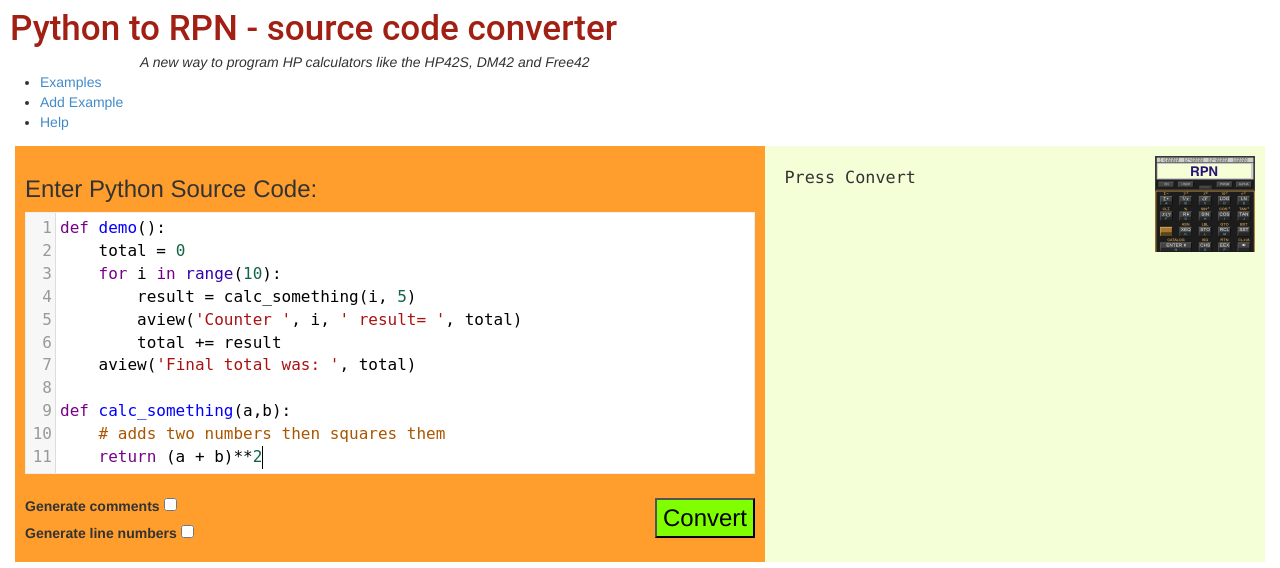
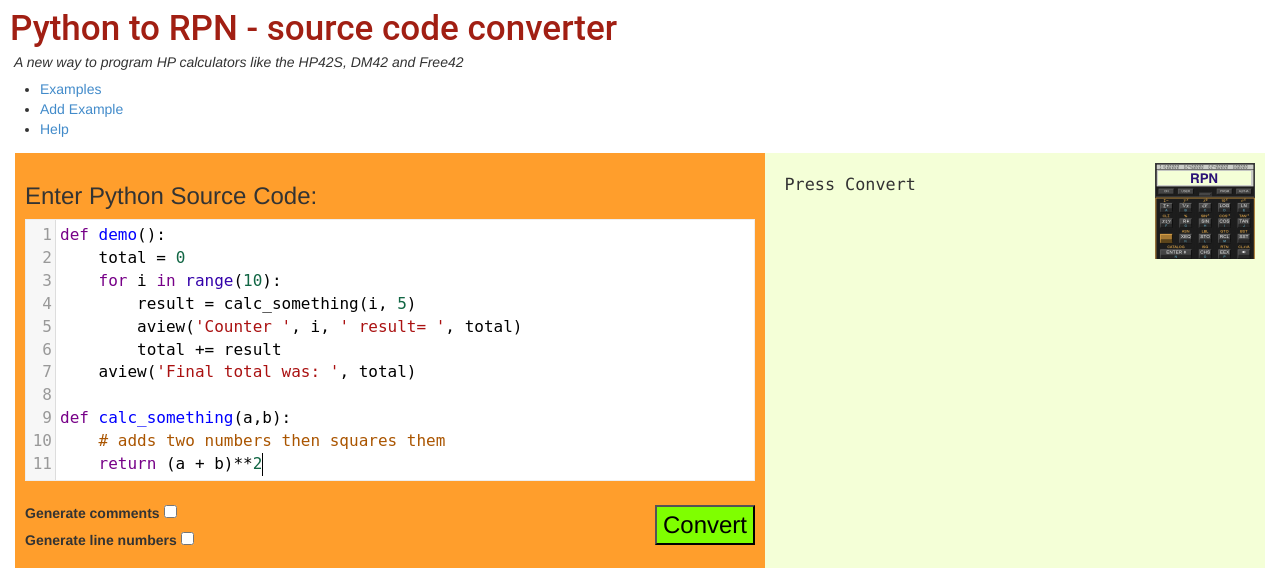
Before and after one commit to abulka/pyrpn, a Flask app: page / in a window 1280 px wide. Shown: the top 568 px of the page. Run offline with Flask 2, Linux system fonts and the light colour scheme.

Commit message:
A new way to program HP calculators like the HP42S, DM42 and Free42 - left justified again

```diff
--- a/static/main.css
+++ b/static/main.css
@@ -15,9 +15,9 @@ div.header h1 {
 div.header i {
     clear: both;
     display: block;
-    margin-left: 10em;
+    margin-left: 1em;
     margin-right: 0;
-    alignment: center;
+    margin-bottom: 0.5em;
 }
 
 h3 {
```
